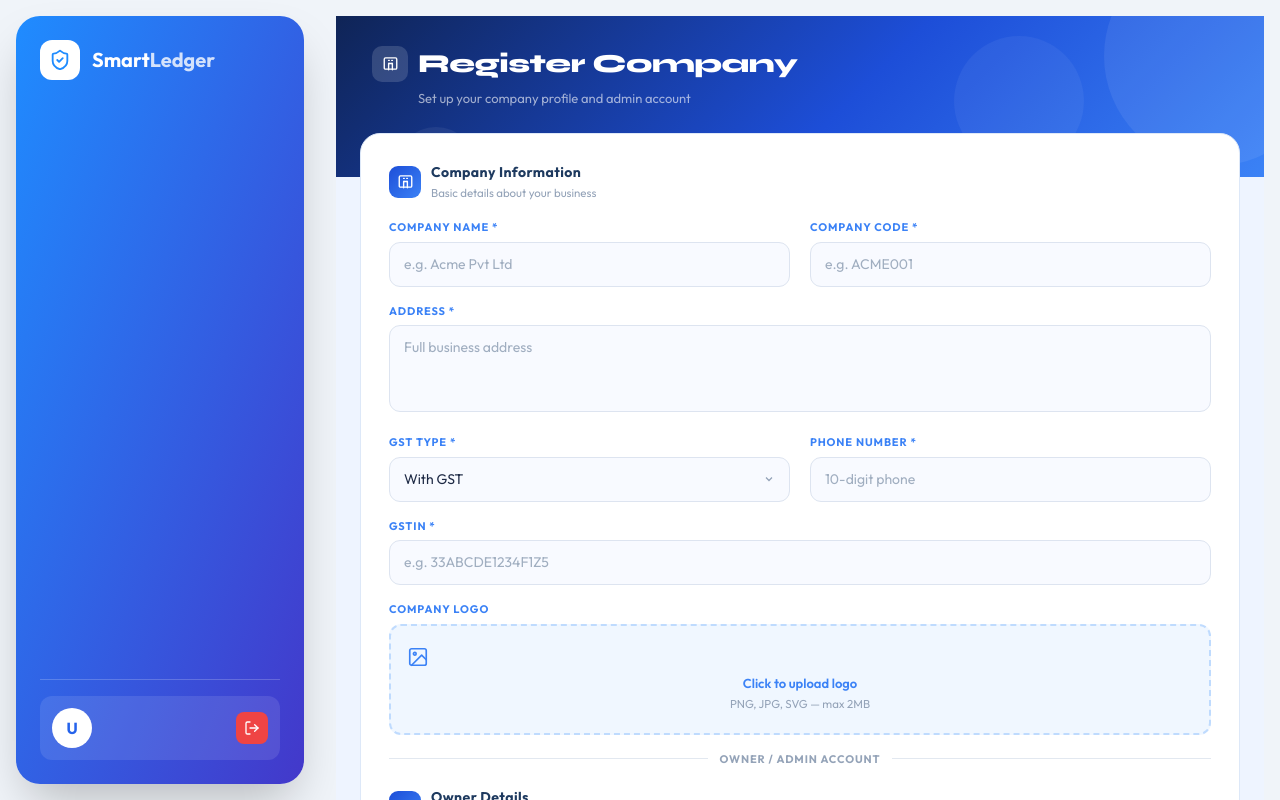
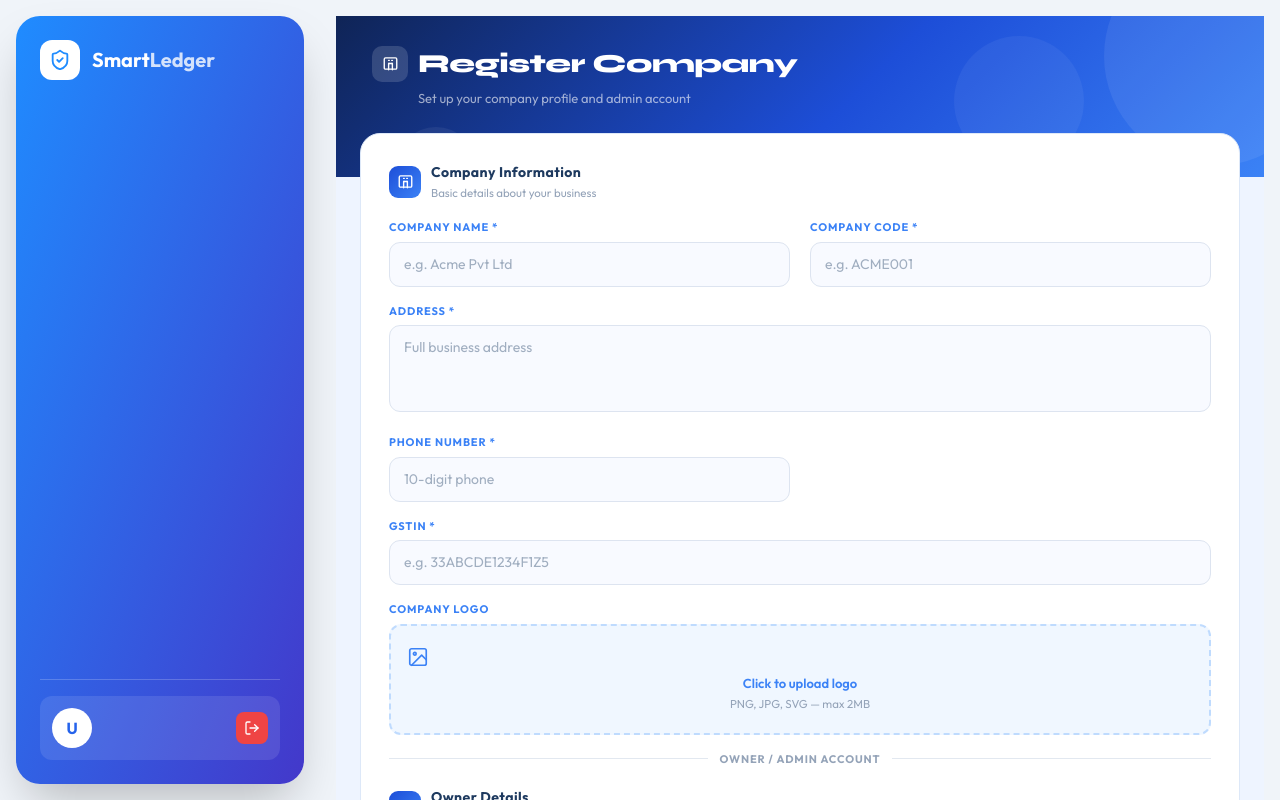
Before and after one commit to manju9711/smart-ledger, a React (Create React App) app: page /company/add in a window 1280 px wide. Built offline with nearby package versions, Linux system fonts and the light colour scheme.

Commit message:
manju commit

```diff
--- a/src/pages/company/CompanyForm.jsx
+++ b/src/pages/company/CompanyForm.jsx
@@ -552,14 +552,14 @@ export default function CompanyForm() {
           </Field>
 
           <div style={{ display:"grid", gridTemplateColumns:"1fr 1fr", gap:"0 20px" }}>
-            <Field label="GST Type *">
+            {/* <Field label="GST Type *">
               <select className="rc-select"
                 value={form.gst_type}
                 onChange={e => set("gst_type", e.target.value)}>
                 <option value="with_gst">With GST</option>
                 <option value="without_gst">Without GST</option>
               </select>
-            </Field>
+            </Field> */}
 
             <Field label="Phone Number *" error={errors.phone}>
               <input className="rc-input" placeholder="10-digit phone"
--- a/src/pages/company/EditCompany.jsx
+++ b/src/pages/company/EditCompany.jsx
@@ -685,14 +685,14 @@ export default function EditCompany() {
             </Field>
 
             <div style={{ display:"grid", gridTemplateColumns:"1fr 1fr", gap:"0 20px" }}>
-              <Field label="GST Type *">
+              {/* <Field label="GST Type *">
                 <select className="ec-select"
                   value={form.gst_type}
                   onChange={e => set("gst_type", e.target.value)}>
                   <option value="with_gst">With GST</option>
                   <option value="without_gst">Without GST</option>
                 </select>
-              </Field>
+              </Field> */}
               <Field label="Phone Number *" error={errors.phone}>
                 <input className="ec-input" placeholder="10-digit phone"
                   value={form.phone}
```
